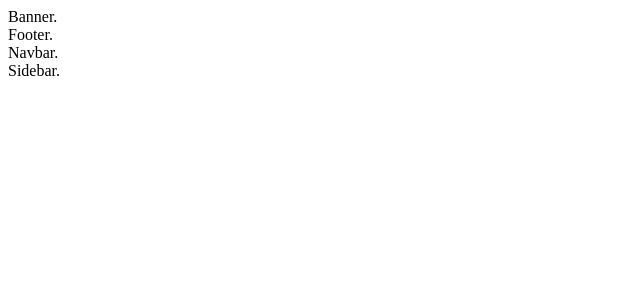
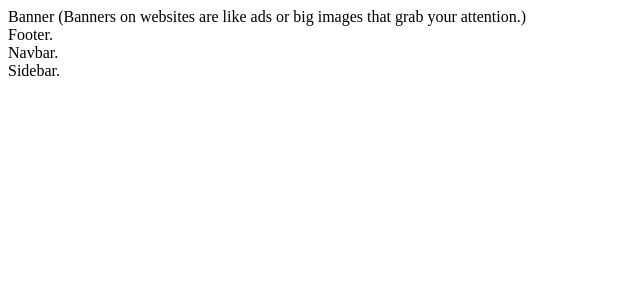
Before and after one commit to Jitu0999/React-Components, a React (Vite) app: page / in a window 1280 px wide. Shown: the top 300 px of the page, without its empty margins (0-640 px from the left). Built offline with nearby package versions, Linux system fonts and the light colour scheme.

Commit message:
Update Banner.jsx

```diff
--- a/src/components/Banner.jsx
+++ b/src/components/Banner.jsx
@@ -1,7 +1,7 @@
 const Banner = () => {
   return (
     <div>
-      Banner.
+      Banner (Banners on websites are like ads or big images that grab your attention.)
     </div>
   )
 }
```
